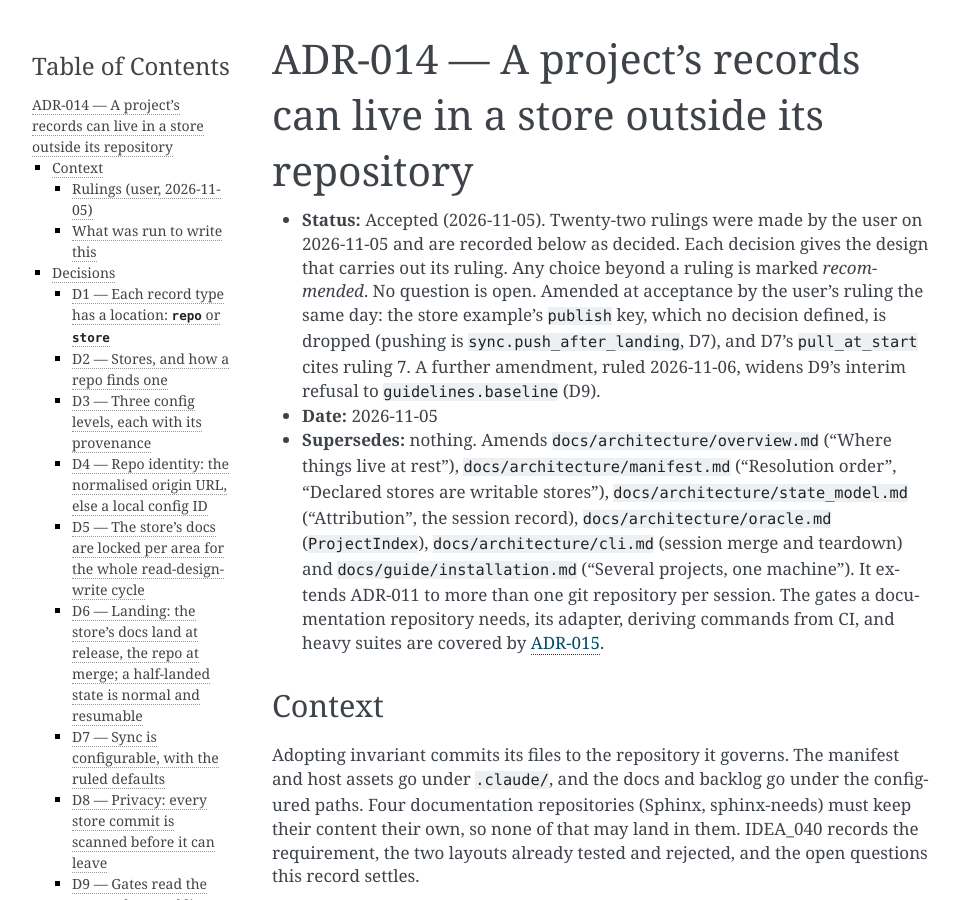
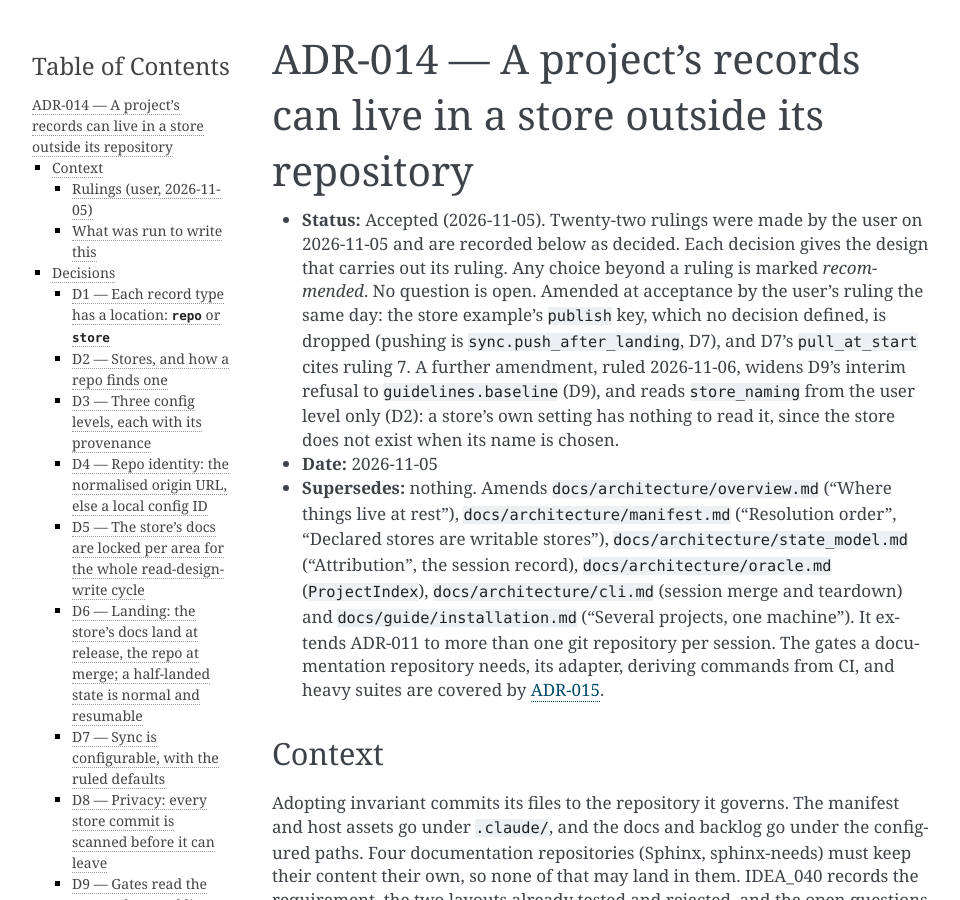
Before and after one commit to Mindchallenges/Invariant, a Sphinx documentation site: the page built from docs/adr/ADR-014-a-project-s-records-can-live-in-a-store-outside-its-repository.md, in a window 1280 px wide and 900 px high. Shown: the whole window, without its empty margins (148-1108 px from the left). Built offline with Sphinx 7.4.7, drawn with Linux system fonts in a browser that asks for light colours; some of the changed text lies outside the part shown.

Commit message:
ADR-014 D2 - store_naming is read from the user level only
The user ruled on 2026-11-06 that store_naming is read from the user
level only: a store's own setting has nothing to read it, since the store
does not exist when its name is chosen. ADR-014 records it in the D2
comment and the Status line's amendment; manifest.md drops the "choice g
of the increment" hedge for the ruling. Ruling 14's text stays verbatim.

This commit closes increment 2's last deliverable, the Sphinx proof, run
on 2026-11-06 with the user's approval against a throwaway Sphinx repo
(the user's four Sphinx repos are not on this machine):

- Setup: a throwaway Sphinx repo with the made-up origin
  git.example.org/demo/specs-demo, a scratch INVARIANT_HOME, and the
  worktree's own CLI.
- Store: store init created and linked the store and wrote invariant.id
  local:specs-demo-5fbc0821. The store's invariant.yaml set records docs,
  backlog, memory, reports and sweeps to store, and the store held
  docs/architecture/overview.md. store status exited 0; config show
  labelled project.name and records.* as [store:specs-demo]; doctor
  printed the user defaults and repo identity rows.
- Session: a docs-lane session ran from start, through isolate, to merge
  and teardown. The read gate was met by a read of the store's
  architecture doc, fed to invariant hook post-tool-use.
- By hand, since host wiring arrives in increment 3: the two agent runs
  were fed through the same hook, and isolated to working was a manual
  transition with a reason.
- Result: the repo's history holds only its own two commits (the initial
  commit, then "Say what the demo project is for"); its tree holds only
  docs/conf.py and docs/index.rst, nothing untracked or ignored; no
  worktree or session branch remains; the store is unchanged; and the
  real oracle projects list still shows only invariant and heap.
- Known gaps, owed later: doctor fails the commands rows (ADR-015
  increment 2) and the hook and agent rows (increment 3); privacy.clean
  skipped, because its docs scope now points into the store (D8,
  increment 6).

Co-Authored-By: Claude Opus 5.5 <noreply@anthropic.com>

```diff
--- a/docs/adr/ADR-014-a-project-s-records-can-live-in-a-store-outside-its-repository.md
+++ b/docs/adr/ADR-014-a-project-s-records-can-live-in-a-store-outside-its-repository.md
@@ -7,7 +7,9 @@
   user's ruling the same day: the store example's `publish` key, which no
   decision defined, is dropped (pushing is `sync.push_after_landing`, D7),
   and D7's `pull_at_start` cites ruling 7. A further amendment, ruled 2026-11-06,
-  widens D9's interim refusal to `guidelines.baseline` (D9).
+  widens D9's interim refusal to `guidelines.baseline` (D9), and reads
+  `store_naming` from the user level only (D2): a store's own setting has
+  nothing to read it, since the store does not exist when its name is chosen.
 - **Date:** 2026-11-05
 - **Supersedes:** nothing. Amends `docs/architecture/overview.md`
   ("Where things live at rest"), `docs/architecture/manifest.md` ("Resolution
```
Also changed, not shown: other parts of docs/adr/ADR-014-a-project-s-records-can-live-in-a-store-outside-its-repository.md (+1 -1 lines), docs/architecture/manifest.md (+1 -2 lines).
